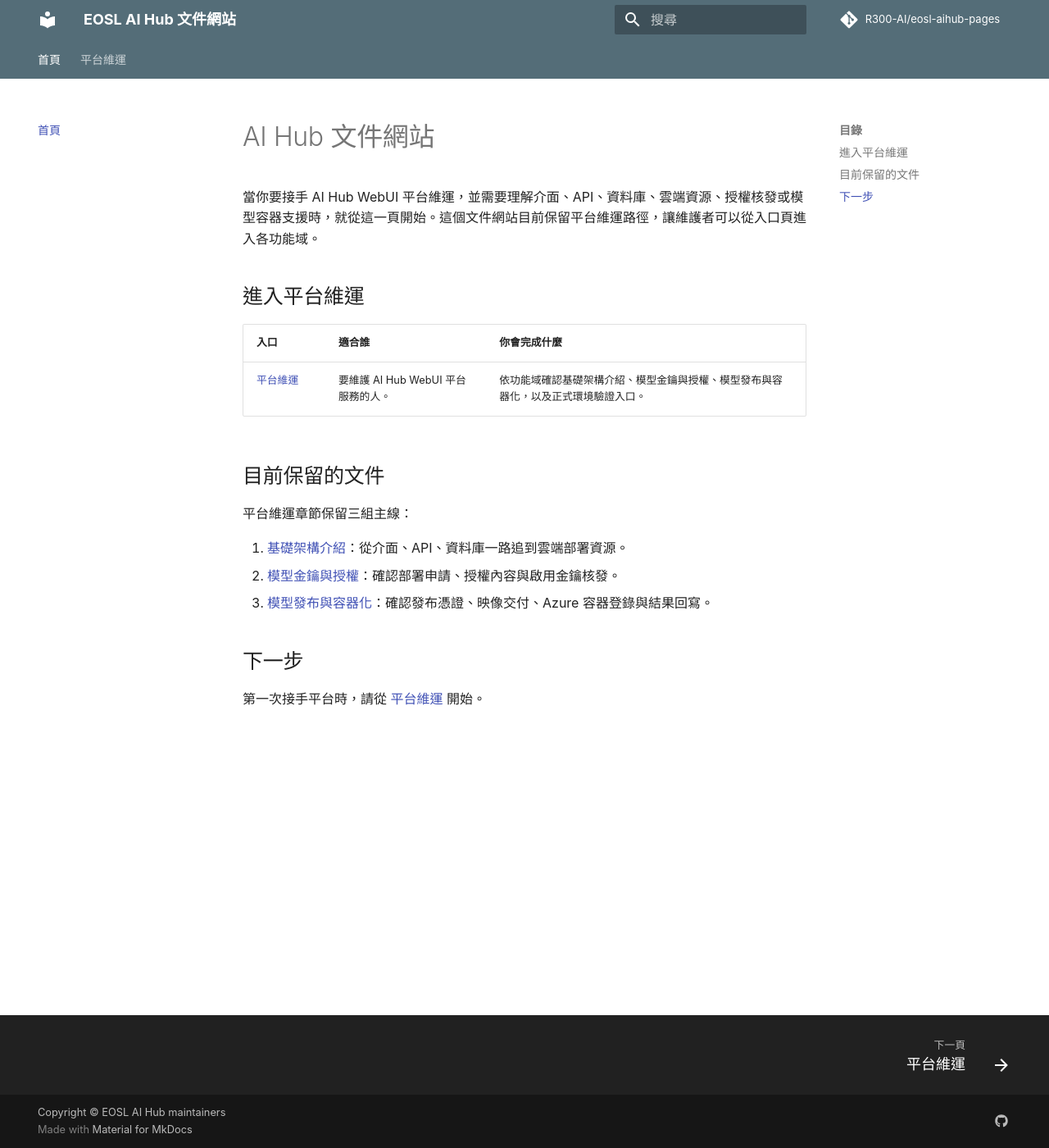
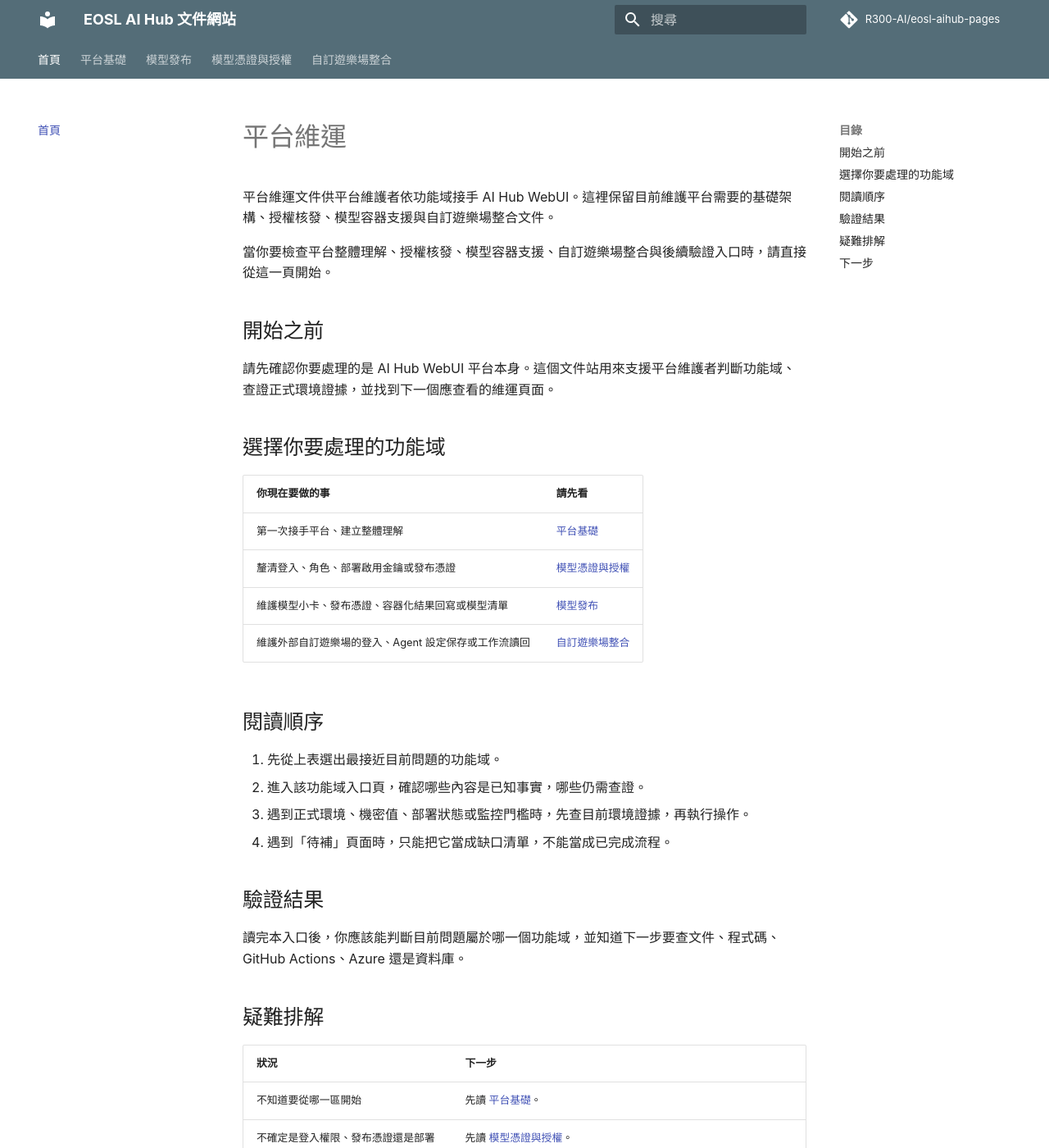
Before and after one commit to MarkovChenITRI/eosl-aihub-pages, an MkDocs documentation site: the page built from docs/index.md, in a window 1280 px wide and 1400 px high. Shown: the whole window at 82% size. Built offline with MkDocs 1.6.1 and Material for MkDocs 9.7.7, drawn with Linux system fonts in a browser that asks for light colours; comment, search, counter and statistics services are not loaded; some of the changed text lies outside the part shown.

Commit message:
Flatten maintainer docs navigation

```diff
--- a/docs/index.md
+++ b/docs/index.md
@@ -1,21 +1,42 @@
-# AI Hub 文件網站
+# 平台維運
 
-當你要接手 AI Hub WebUI 平台維運，並需要理解介面、API、資料庫、雲端資源、授權核發或模型容器支援時，就從這一頁開始。這個文件網站目前保留平台維運路徑，讓維護者可以從入口頁進入各功能域。
+平台維運文件供平台維護者依功能域接手 AI Hub WebUI。這裡保留目前維護平台需要的基礎架構、授權核發、模型容器支援與自訂遊樂場整合文件。
 
-## 進入平台維運
+當你要檢查平台整體理解、授權核發、模型容器支援、自訂遊樂場整合與後續驗證入口時，請直接從這一頁開始。
 
-| 入口 | 適合誰 | 你會完成什麼 |
-| --- | --- | --- |
-| [平台維運](platform-maintenance/index.md) | 要維護 AI Hub WebUI 平台服務的人。 | 依功能域確認基礎架構介紹、模型金鑰與授權、模型發布與容器化，以及正式環境驗證入口。 |
+## 開始之前
 
-## 目前保留的文件
+請先確認你要處理的是 AI Hub WebUI 平台本身。這個文件站用來支援平台維護者判斷功能域、查證正式環境證據，並找到下一個應查看的維運頁面。
 
-平台維運章節保留三組主線：
+## 選擇你要處理的功能域
 
-1. [基礎架構介紹](platform-maintenance/foundation/index.md)：從介面、API、資料庫一路追到雲端部署資源。
-2. [模型金鑰與授權](platform-maintenance/model-credentials-authorization/index.md)：確認部署申請、授權內容與啟用金鑰核發。
-3. [模型發布與容器化](platform-maintenance/model-publishing/index.md)：確認發布憑證、映像交付、Azure 容器登錄與結果回寫。
+| 你現在要做的事 | 請先看 |
+| --- | --- |
+| 第一次接手平台、建立整體理解 | [平台基礎](platform-maintenance/foundation/index.md) |
+| 釐清登入、角色、部署啟用金鑰或發布憑證 | [模型憑證與授權](platform-maintenance/model-credentials-authorization/index.md) |
+| 維護模型小卡、發布憑證、容器化結果回寫或模型清單 | [模型發布](platform-maintenance/model-publishing/index.md) |
+| 維護外部自訂遊樂場的登入、Agent 設定保存或工作流讀回 | [自訂遊樂場整合](platform-maintenance/custom-playground-integration/index.md) |
+
+## 閱讀順序
+
+1. 先從上表選出最接近目前問題的功能域。
+2. 進入該功能域入口頁，確認哪些內容是已知事實，哪些仍需查證。
+3. 遇到正式環境、機密值、部署狀態或監控門檻時，先查目前環境證據，再執行操作。
+4. 遇到「待補」頁面時，只能把它當成缺口清單，不能當成已完成流程。
+
+## 驗證結果
+
+讀完本入口後，你應該能判斷目前問題屬於哪一個功能域，並知道下一步要查文件、程式碼、GitHub Actions、Azure 還是資料庫。
+
+## 疑難排解
+
+| 狀況 | 下一步 |
+| --- | --- |
+| 不知道要從哪一區開始 | 先讀 [平台基礎](platform-maintenance/foundation/index.md)。 |
+| 不確定是登入權限、發布憑證還是部署啟用金鑰 | 先讀 [模型憑證與授權](platform-maintenance/model-credentials-authorization/index.md)。 |
+| 文件寫到「待確認」 | 不要直接當成正式現況；先向目前維護者確認環境證據。 |
+| 文件與舊實作命名不一致 | 以本文件站新版維運文件定義的流程與資料責任為準，並把舊命名列入遷移或清理清單。 |
 
 ## 下一步
 
-第一次接手平台時，請從 [平台維運](platform-maintenance/index.md) 開始。
+第一次接手平台時，請從 [平台基礎](platform-maintenance/foundation/index.md) 開始。需要維護外部自訂遊樂場整合時，請進入 [自訂遊樂場整合](platform-maintenance/custom-playground-integration/index.md)。
--- a/docs/platform-maintenance/index.md
+++ b/docs/platform-maintenance/index.md
@@ -1,8 +1,8 @@
-# 平台維運
+# 平台維運封存頁
 
-平台維運文件已集中到這一區，供平台維護者依功能域接手 AI Hub WebUI。這裡保留目前維護平台需要的基礎架構、授權核發、模型容器支援與自訂遊樂場整合文件。
+平台維運已改由 [首頁](../index.md) 承接，四個功能域也已提升為文件站頂層導覽。本頁保留為舊連結入口，避免既有連結失效。
 
-當你要檢查平台整體理解、授權核發、模型容器支援、自訂遊樂場整合與後續驗證入口時，請直接從本區開始。
+請優先使用首頁與頂層導覽。
 
 ## 開始之前
 
@@ -12,10 +12,10 @@
 
 | 你現在要做的事 | 請先看 |
 | --- | --- |
-| 第一次接手平台、建立整體理解 | [基礎架構介紹](foundation/index.md) |
-| 釐清登入、角色、部署啟用金鑰或發布憑證 | [模型金鑰與授權](model-credentials-authorization/index.md) |
-| 維護模型小卡、發布憑證、容器化結果回寫或模型清單 | [模型容器支援](model-publishing/index.md) |
-| 維護外部自訂遊樂場的登入、Agent 設定保存或工作流讀回 | [整合自訂遊樂場](custom-playground-integration/index.md) |
+| 第一次接手平台、建立整體理解 | [平台基礎](foundation/index.md) |
+| 釐清登入、角色、部署啟用金鑰或發布憑證 | [模型憑證與授權](model-credentials-authorization/index.md) |
+| 維護模型小卡、發布憑證、容器化結果回寫或模型清單 | [模型發布](model-publishing/index.md) |
+| 維護外部自訂遊樂場的登入、Agent 設定保存或工作流讀回 | [自訂遊樂場整合](custom-playground-integration/index.md) |
 
 ## 閱讀順序
 
@@ -39,4 +39,4 @@
 
 ## 下一步
 
-第一次接手平台時，請從 [基礎架構介紹](foundation/index.md) 開始。需要維護外部自訂遊樂場整合時，請進入 [整合自訂遊樂場](custom-playground-integration/index.md)。
+第一次接手平台時，請從 [平台基礎](foundation/index.md) 開始。需要維護外部自訂遊樂場整合時，請進入 [自訂遊樂場整合](custom-playground-integration/index.md)。
--- a/mkdocs.yml
+++ b/mkdocs.yml
@@ -28,28 +28,26 @@ theme:
 
 nav:
   - 首頁: index.md
-  - 平台維運:
-      - platform-maintenance/index.md
-      - 平台基礎:
-          - platform-maintenance/foundation/index.md
-          - 介面設計與使用流程: platform-maintenance/foundation/platform-interface-and-user-flows.md
-          - API 服務與業務處理: platform-maintenance/foundation/platform-services-and-business-processing.md
-          - 資料庫結構與責任邊界: platform-maintenance/foundation/database-structure-and-responsibility-boundaries.md
-          - 雲端部署資源: platform-maintenance/foundation/cloud-deployment-resources.md
-      - 模型發布:
-          - platform-maintenance/model-publishing/index.md
-          - 發布前準備: platform-maintenance/model-publishing/preparation.md
-          - 內容驗證: platform-maintenance/model-publishing/content-validation.md
-      - 模型憑證與授權:
-          - platform-maintenance/model-credentials-authorization/index.md
-          - 授權發放: platform-maintenance/model-credentials-authorization/license-issuance.md
-          - 授權條件形成: platform-maintenance/model-credentials-authorization/license-condition-formation.md
-      - 自訂遊樂場整合:
-          - platform-maintenance/custom-playground-integration/index.md
-          - 連線方式與責任邊界: platform-maintenance/custom-playground-integration/connection-and-responsibility.md
-          - 工作流保存與讀回: platform-maintenance/custom-playground-integration/workflow-save-load.md
-          - 遊樂場入口: platform-maintenance/custom-playground-integration/playground-entry.md
-          - 遊樂場檔案保存: platform-maintenance/custom-playground-integration/playground-file-save.md
+  - 平台基礎:
+    - platform-maintenance/foundation/index.md
+    - 介面設計與使用流程: platform-maintenance/foundation/platform-interface-and-user-flows.md
+    - API 服務與業務處理: platform-maintenance/foundation/platform-services-and-business-processing.md
+    - 資料庫結構與責任邊界: platform-maintenance/foundation/database-structure-and-responsibility-boundaries.md
+    - 雲端部署資源: platform-maintenance/foundation/cloud-deployment-resources.md
+  - 模型發布:
+    - platform-maintenance/model-publishing/index.md
+    - 發布前準備: platform-maintenance/model-publishing/preparation.md
+    - 內容驗證: platform-maintenance/model-publishing/content-validation.md
+  - 模型憑證與授權:
+    - platform-maintenance/model-credentials-authorization/index.md
+    - 授權發放: platform-maintenance/model-credentials-authorization/license-issuance.md
+    - 授權條件形成: platform-maintenance/model-credentials-authorization/license-condition-formation.md
+  - 自訂遊樂場整合:
+    - platform-maintenance/custom-playground-integration/index.md
+    - 連線方式與責任邊界: platform-maintenance/custom-playground-integration/connection-and-responsibility.md
+    - 工作流保存與讀回: platform-maintenance/custom-playground-integration/workflow-save-load.md
+    - 遊樂場入口: platform-maintenance/custom-playground-integration/playground-entry.md
+    - 遊樂場檔案保存: platform-maintenance/custom-playground-integration/playground-file-save.md
 
 markdown_extensions:
   - admonition
```
